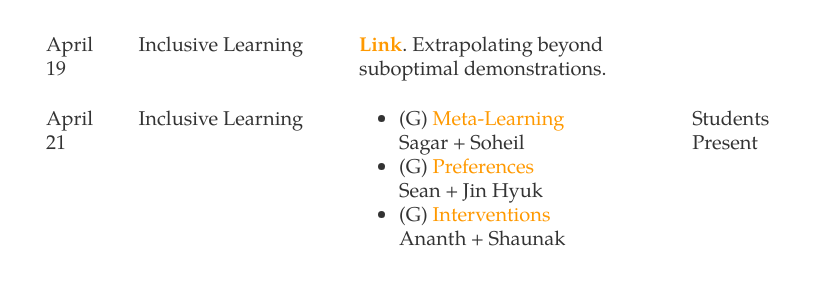
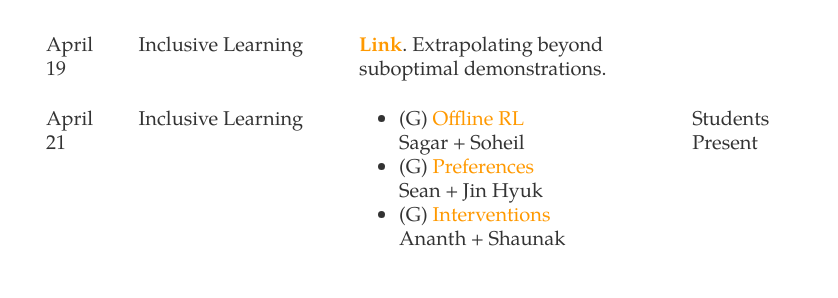
Before and after one commit to dylan-losey/dylan-losey.github.io, a Jekyll site: the page built from me5824-spring22.html, in a window 1280 px wide and 900 px high, scrolled down 4079 px. Shown: the part 157-455 px from the top of the window, without its empty margins (208-1046 px from the left). Built offline with Jekyll 4.4.1, drawn with Linux system fonts in a browser that asks for light colours; nearby versions of some CDN libraries.

Commit message:
updated course

```diff
--- a/me5824-spring22.html
+++ b/me5824-spring22.html
@@ -368,7 +368,7 @@ tags: me5824-spring2022
       <td>Inclusive Learning</td>
       <td>
         <ul>
-          <li>(G) <a class="link" href="{{ site.baseurl }} /pdfs/me5824/finn_meta2017.pdf">Meta-Learning</a><br>Sagar + Soheil</li>
+          <li>(G) <a class="link" href="{{ site.baseurl }} /pdfs/me5824/held_offline2020.pdf">Offline RL</a><br>Sagar + Soheil</li>
           <li>(G) <a class="link" href="{{ site.baseurl }} /pdfs/me5824/lee_pebble2021.pdf">Preferences</a><br>Sean + Jin Hyuk</li>
           <li>(G) <a class="link" href="{{ site.baseurl }} /pdfs/me5824/spencer_expert2021.pdf">Interventions</a><br>Ananth + Shaunak</li>
         </ul>
```
